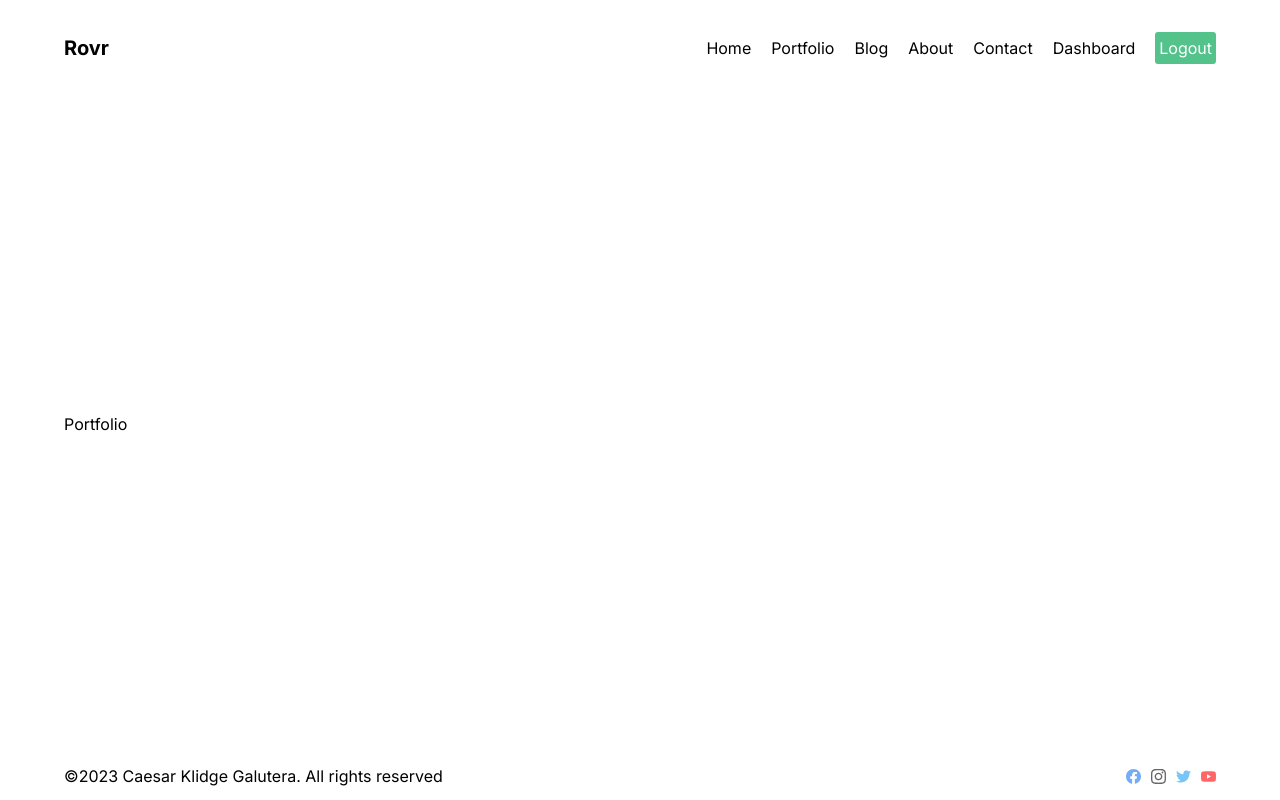
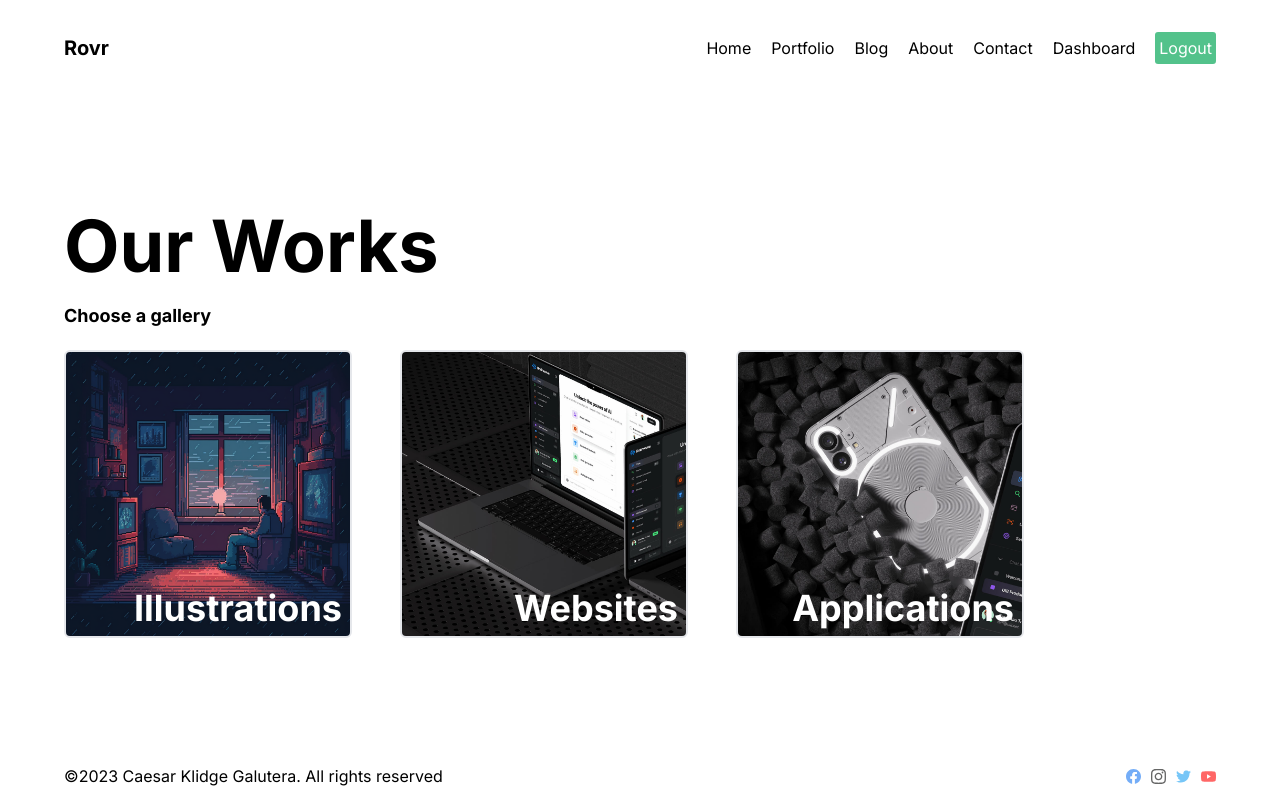
Before and after one commit to CaesarKlidgeGalutera/webprojectnextjs, a Next.js app: page /portfolio in a window 1280 px wide. Built offline with nearby package versions, Linux system fonts and the light colour scheme.

Commit message:
style(portfolio): add style to portfolio page

```diff
--- /dev/null
+++ b/src/app/portfolio/layout.jsx
@@ -0,0 +1,11 @@
+
+const Layout = ({children}) => {
+  return (
+    <div>
+        <h1 className="text-7xl font-bold">Our Works</h1>
+        {children}
+    </div>
+  )
+}
+
+export default Layout
--- a/src/app/portfolio/page.jsx
+++ b/src/app/portfolio/page.jsx
@@ -1,9 +1,22 @@
-import React from 'react'
+import Link from "next/link";
 
 const Portfolio = () => {
   return (
-    <div>Portfolio</div>
-  )
-}
+    <div>
+      <h1 className="px-0 py-5 text-lg font-bold">Choose a gallery</h1>
+      <div className="flex gap-12 border-solid border-gray-300  ">
+        <Link href="" className="portfolio_link bg-link_image1 bg-cover ">
+          <span className="portfolio-link__title">Illustrations</span>
+        </Link>
+        <Link href="" className="portfolio_link bg-link_image2">
+          <span className="portfolio-link__title">Websites</span>
+        </Link>
+        <Link href="" className="portfolio_link bg-link_image3">
+          <span className="portfolio-link__title">Applications</span>
+        </Link>
+      </div>
+    </div>
+  );
+};
 
-export default Portfolio
+export default Portfolio;
--- a/src/styles/globals.css
+++ b/src/styles/globals.css
@@ -47,6 +47,14 @@
   .img_animation {
     animation: move 3s infinite ease alternate;
   }
+
+  .portfolio_link {
+    @apply border-2 rounded-md w-72 h-72 relative bg-cover
+  }
+
+  .portfolio-link__title {
+    @apply absolute right-2 bottom-2 text-4xl font-bold text-white hover:text-primary-green
+  }
 }
 
 @layer utilities {
--- a/tailwind.config.js
+++ b/tailwind.config.js
@@ -11,6 +11,11 @@ module.exports = {
         "primary-green": "var(--color-primary-green)",
         "secondary-green": "var(--color-secondary-green)",
       },
+      backgroundImage: {
+        link_image1: "url('/illustration.png')",
+        link_image2: "url('/websites.jpg')",
+        link_image3: "url('/apps.jpg')",
+      },
     },
   },
   plugins: [],
```
